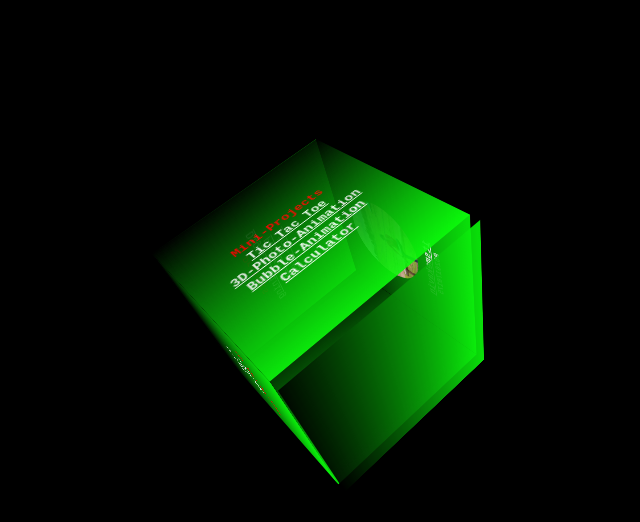
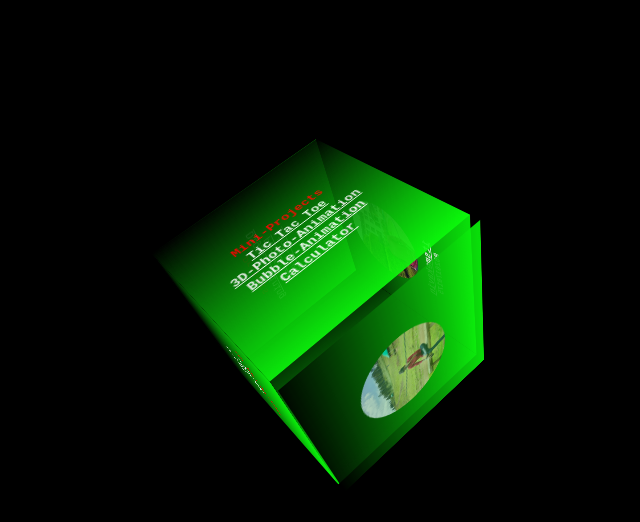
Before and after one commit to KAVIN-PRASANTH/CSS_Design, a plain HTML site: page 3d-cube-rotation/index.html in a window 1280 px wide. Shown: the whole page, without its empty margins (313-953 px from the left). Drawn offline with Linux system fonts and the light colour scheme.

Commit message:
image updated

```diff
--- a/3d-cube-rotation/index.html
+++ b/3d-cube-rotation/index.html
@@ -11,7 +11,7 @@
 <body>
   <div class="container">
     <div class="cube">
-      <div class="side top" >
+      <div class="side top">
         <div class="text ">
           <center class="text_head">Projects</center>
           <a target="_blank" href="https://digitaldining.netlify.app/">Digital Dining</a><br>
@@ -19,7 +19,9 @@
           <a target="_blank" href="https://itsmekavin.netlify.app/">Link-Tree</a>
         </div>
       </div>
-      <div class="side bottom"></div>
+      <div class="side bottom">
+        <img src="me.jpg" class="image" style="opacity: 0.8;">
+      </div>
       <div class="side left">
         <h1 class="text">
           <center class="text_head">Mini-Projects</center>
@@ -35,7 +37,7 @@
       <div class="side front">
         <div>
           <div style="display: flex;justify-content: center;width: 100%;">
-            <img src="me.jpg" class="image" />
+            <img src="kk.jpeg" class="image" />
           </div>
           <h1 class="text">
             <a target="_blank" href="https://itsmekavin.netlify.com/">itsmekavin</a>
```
Also changed, not shown: 3d-cube-rotation/kk.jpeg (added). Lines whose indentation alone changed are shown as unchanged.
